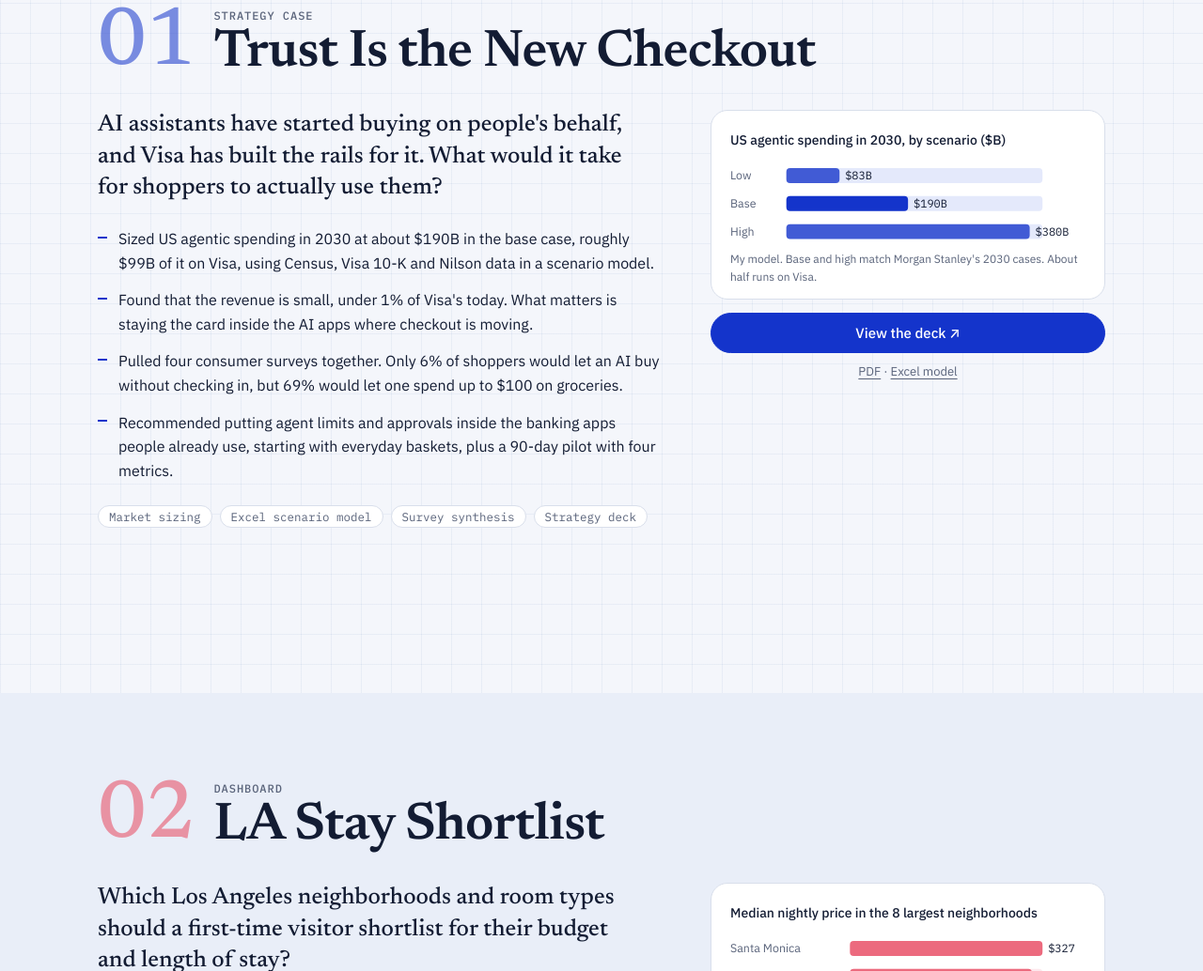
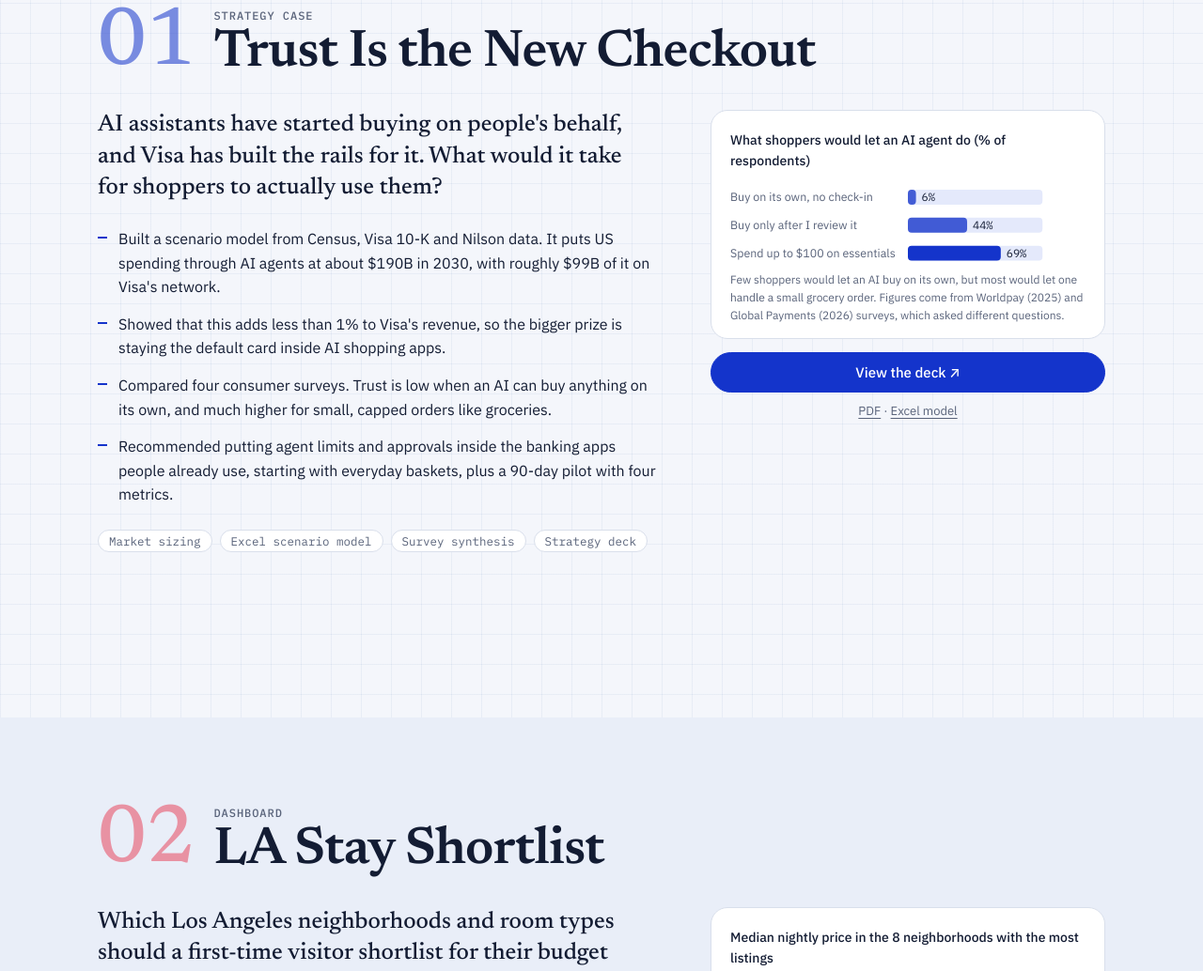
Before and after one commit to jasminekst/jasminekst.github.io, a plain HTML site: page index.html in a window 1280 px wide. Shown: the part 1437-2471 px from the top of the page at 94% size. Drawn offline with Linux system fonts and the light colour scheme.

Commit message:
Sharper project charts and captions, clearer Visa bullets, simpler contact
Co-Authored-By: Claude Opus 5.5 <noreply@anthropic.com>

```diff
--- a/assets/site.js
+++ b/assets/site.js
@@ -131,15 +131,15 @@
   }
   function charts() {
     ["chart-visa", "chart-la", "chart-ac", "art-0", "art-1", "art-2", "art-3"].forEach(function (id) { var n = document.getElementById(id); if (n) n.innerHTML = ""; });
-    hbar("chart-visa", [["Low", 83], ["Base", 190, 1], ["High", 380]],
-      { color: cssVar("--acc", "visa"), track: cssVar("--acc-soft", "visa"), fmt: function (v) { return "$" + v + "B"; }, max: 400, labelW: 60, label: "US agentic spending in 2030 by scenario",
-        note: "My model. Base and high match Morgan Stanley's 2030 cases. About half runs on Visa." });
+    hbar("chart-visa", [["Buy on its own, no check-in", 6], ["Buy only after I review it", 44], ["Spend up to $100 on essentials", 69, 1]],
+      { color: cssVar("--acc", "visa"), track: cssVar("--acc-soft", "visa"), fmt: function (v) { return v + "%"; }, max: 100, labelW: 190, label: "What shoppers would let an AI agent do",
+        note: "Few shoppers would let an AI buy on its own, but most would let one handle a small grocery order. Figures come from Worldpay (2025) and Global Payments (2026) surveys, which asked different questions." });
     hbar("chart-la", [["Santa Monica", 327], ["West Hollywood", 309], ["Venice", 290], ["Pasadena", 241], ["Long Beach", 222], ["Downtown", 217], ["Hollywood", 171], ["Exposition Park", 48]],
       { color: cssVar("--acc", "dashboard"), track: cssVar("--acc-soft", "dashboard"), fmt: function (v) { return "$" + v; }, label: "Median nightly price by neighborhood",
-        note: "Inside Airbnb, Los Angeles snapshot. Excludes listings with no price and flagged high prices." });
-    hbar("chart-ac", [["Delay the follow-up", 38], ["Unsure what to write", 38], ["Forget details", 35], ["Forget advice", 28], ["Lose track of intros", 23]],
-      { color: cssVar("--acc", "afterchat"), track: cssVar("--acc-soft", "afterchat"), fmt: function (v) { return v + "%"; }, max: 50, labelW: 150, label: "Biggest challenges after a coffee chat",
-        note: "Survey of 60 graduate students. Select all that apply." });
+        note: "Prices come from the Inside Airbnb Los Angeles snapshot and leave out listings with no price or an unusually high one." });
+    hbar("chart-ac", [["Follow-up reminders", 48, 1], ["Referral tracking", 48, 1], ["Organized notes", 40], ["Thank-you drafts", 32], ["Searchable history", 22]],
+      { color: cssVar("--acc", "afterchat"), track: cssVar("--acc-soft", "afterchat"), fmt: function (v) { return v + "%"; }, max: 50, labelW: 150, label: "What students most wanted after a coffee chat",
+        note: "In our survey of 60 graduate students, these answers decided which features the app would have." });
     cardArt();
   }
 
--- a/index.html
+++ b/index.html
@@ -14,7 +14,7 @@
 <link rel="preconnect" href="https://fonts.googleapis.com">
 <link rel="preconnect" href="https://fonts.gstatic.com" crossorigin>
 <link rel="stylesheet" href="https://fonts.googleapis.com/css2?family=Newsreader:ital,opsz,wght@0,6..72,500;0,6..72,600;1,6..72,500&family=IBM+Plex+Sans:wght@400;500;600&family=IBM+Plex+Mono:wght@400;500&display=swap">
-<link rel="stylesheet" href="assets/style.css?v=20261106140836">
+<link rel="stylesheet" href="assets/style.css?v=20261106142300">
 </head>
 <body>
 
@@ -88,16 +88,16 @@
         <div class="p-main">
           <p class="question">AI assistants have started buying on people's behalf, and Visa has built the rails for it. What would it take for shoppers to actually use them?</p>
           <ul class="work-list">
-            <li>Sized US agentic spending in 2030 at about $190B in the base case, roughly $99B of it on Visa, using Census, Visa 10-K and Nilson data in a scenario model.</li>
-            <li>Found that the revenue is small, under 1% of Visa's today. What matters is staying the card inside the AI apps where checkout is moving.</li>
-            <li>Pulled four consumer surveys together. Only 6% of shoppers would let an AI buy without checking in, but 69% would let one spend up to $100 on groceries.</li>
+            <li>Built a scenario model from Census, Visa 10-K and Nilson data. It puts US spending through AI agents at about $190B in 2030, with roughly $99B of it on Visa's network.</li>
+            <li>Showed that this adds less than 1% to Visa's revenue, so the bigger prize is staying the default card inside AI shopping apps.</li>
+            <li>Compared four consumer surveys. Trust is low when an AI can buy anything on its own, and much higher for small, capped orders like groceries.</li>
             <li>Recommended putting agent limits and approvals inside the banking apps people already use, starting with everyday baskets, plus a 90-day pilot with four metrics.</li>
           </ul>
           <ul class="tools" aria-label="Tools"><li>Market sizing</li><li>Excel scenario model</li><li>Survey synthesis</li><li>Strategy deck</li></ul>
         </div>
         <div class="p-side">
           <figure class="chart">
-            <figcaption>US agentic spending in 2030, by scenario ($B)</figcaption>
+            <figcaption>What shoppers would let an AI agent do (% of respondents)</figcaption>
             <div id="chart-visa"></div>
           </figure>
           <a class="btn block" href="cases/visa-agentic/">View the deck ↗</a>
@@ -127,7 +127,7 @@
         </div>
         <div class="p-side">
           <figure class="chart">
-            <figcaption>Median nightly price in the 8 largest neighborhoods</figcaption>
+            <figcaption>Median nightly price in the 8 neighborhoods with the most listings</figcaption>
             <div id="chart-la"></div>
           </figure>
           <a class="btn block" href="https://project-3qwdutane3pfvjizjpfdpx.streamlit.app/" target="_blank" rel="noopener">Open the live dashboard ↗</a>
@@ -156,7 +156,7 @@
         </div>
         <div class="p-side">
           <figure class="chart">
-            <figcaption>Biggest challenges after a coffee chat (% of students)</figcaption>
+            <figcaption>What students most wanted after a coffee chat (% of students)</figcaption>
             <div id="chart-ac"></div>
           </figure>
           <a class="btn block" href="https://claude.ai/artifact/A8qWUy1sEzq49qgaxUuZnB" target="_blank" rel="noopener">Try the prototype ↗</a>
@@ -217,7 +217,6 @@
   <section class="contact" id="contact" aria-labelledby="contact-h">
     <div class="wrap">
       <h2 id="contact-h">Let's connect.</h2>
-      <p>Looking for Summer 2027 internships in strategy and analytics.</p>
       <div class="contact-row">
         <a class="btn light" href="mailto:kthant@marshall.usc.edu">kthant@marshall.usc.edu</a>
         <button class="btn outline" type="button" id="copy-email" data-email="kthant@marshall.usc.edu">Copy email</button>
@@ -232,6 +231,6 @@
 
 </main>
 
-<script src="assets/site.js?v=20261106140836"></script>
+<script src="assets/site.js?v=20261106142300"></script>
 </body>
 </html>
```
